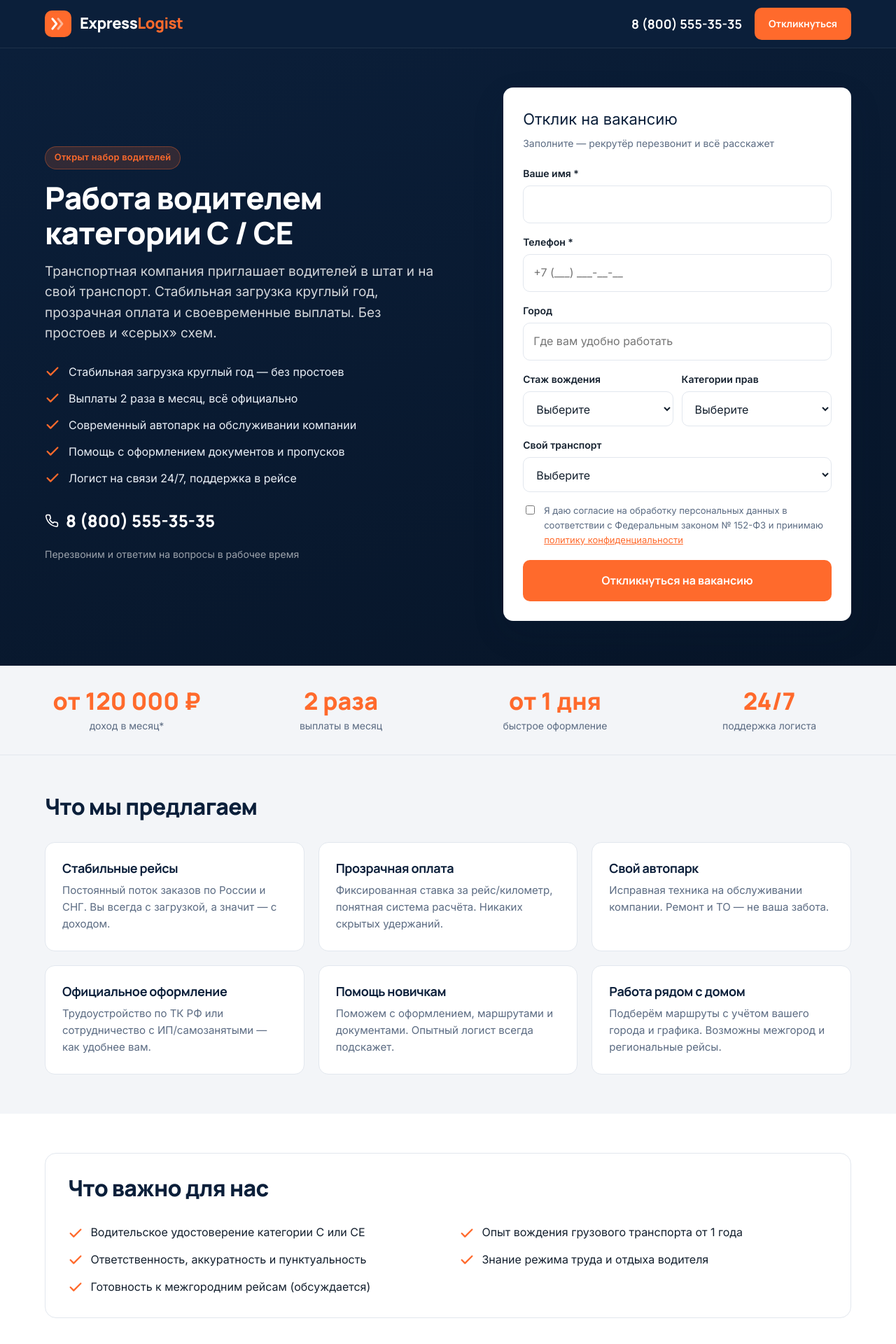
After one commit to grinvsevolod1-ctrl/SITE1-1, a PHP site: page /promo/rabota-voditelem/index.php in a window 1280 px wide. The commit adds this page. Shown: the top 1920 px of the page at 70% size. Run offline with PHP 8.4, Linux system fonts and the light colour scheme.

Commit message:
feat: add vacancy landing page styles and PHP template\n\nAdded new styles for vacancy landing page and created PHP template for vacancy offer landing page.

```diff
--- a/css/style.css
+++ b/css/style.css
@@ -315,7 +315,7 @@ h1, h2, h3, h4 { font-family: var(--font-head); font-weight: 800; line-height: 1
 .cta-band__text p { color: #B8C6D8; margin-top: 10px; }
 .cta-band__actions { position: relative; z-index: 1; display: flex; gap: 14px; flex-wrap: wrap; }
 
-/* ---------- Контент-страницы: layout с сайдбаром ---------- */
+/* ---------- Контент-с��раницы: layout с сайдбаром ---------- */
 .layout { display: grid; grid-template-columns: 260px 1fr; gap: 48px; align-items: start; }
 /* Часть страниц (документы, оферта, политика) обёрнута в .layout__main + .layout__aside.
    Раньше эти обёртки не имели правил, из-за чего контент попадал в узкую колонку 260px
@@ -687,6 +687,55 @@ table.data tr:last-child td { border-bottom: none; }
     .doc-item__action { width: 100%; }
 }
 
+/* ==================== ЛЕНДИНГ ВАКАНСИИ ==================== */
+.promo-badge {
+    display: inline-block;
+    font-size: .8rem;
+    font-weight: 600;
+    letter-spacing: .02em;
+    padding: .35rem .8rem;
+    margin-bottom: 1rem;
+    border-radius: 999px;
+    background: color-mix(in srgb, var(--accent) 16%, transparent);
+    color: var(--accent);
+    border: 1px solid color-mix(in srgb, var(--accent) 35%, transparent);
+}
+
+.vacancy-req {
+    background: var(--surface);
+    border: 1px solid var(--border);
+    border-radius: 16px;
+    padding: 2rem;
+}
+.vacancy-req__list {
+    list-style: none;
+    margin: 1.25rem 0 0;
+    padding: 0;
+    display: grid;
+    grid-template-columns: repeat(2, 1fr);
+    gap: .9rem 2rem;
+}
+.vacancy-req__list li {
+    display: flex;
+    align-items: flex-start;
+    gap: .65rem;
+    font-size: 1rem;
+    line-height: 1.5;
+    color: var(--ink);
+}
+.vacancy-req__list li svg { flex-shrink: 0; margin-top: .15rem; }
+
+.promo-seo__note {
+    font-size: .85rem;
+    color: var(--muted);
+    margin-top: 1rem;
+}
+
+@media (max-width: 720px) {
+    .vacancy-req { padding: 1.5rem; }
+    .vacancy-req__list { grid-template-columns: 1fr; gap: .8rem; }
+}
+
 /* Уважение к prefers-reduced-motion */
 @media (prefers-reduced-motion: reduce) {
     * { animation: none !important; transition: none !important; scroll-behavior: auto !important; }
--- /dev/null
+++ b/inc/promo-vacancy.php
@@ -0,0 +1,272 @@
+<?php
+/**
+ * Шаблон посадочной страницы под найм водителей (Яндекс.Директ / hh / Авито).
+ *
+ * Конверсионный лендинг вакансии: чёткий оффер по доходу, условия, требования,
+ * шаги трудоустройства и форма отклика (пишет в logs/leads.txt с пометкой
+ * [ВАКАНСИЯ ВОДИТЕЛЯ]).
+ *
+ * Страница-обёртка ДО подключения этого файла задаёт:
+ *   $pageTitle, $pageDescription, $pageUrl, $assetsPrefix, $extraHead — для head.php
+ *   $vacancy = [
+ *     'h1' => (string), 'sub' => (string),
+ *     'benefits' => (array) строк,
+ *     'income'   => (array) [['value'=>'','label'=>''], ...],
+ *     'offer'    => (array) [['title'=>'','text'=>''], ...],
+ *     'requirements' => (array) строк,
+ *     'steps'    => (array) [['title'=>'','text'=>''], ...],
+ *     'seo'      => (string) необязательный,
+ *   ];
+ *
+ * Требует уже подключённого config.php и head.php.
+ */
+
+$vacancy = $vacancy ?? [];
+$vBenefits = $vacancy['benefits']     ?? [];
+$vIncome   = $vacancy['income']       ?? [];
+$vOffer    = $vacancy['offer']        ?? [];
+$vReq      = $vacancy['requirements'] ?? [];
+$vSteps    = $vacancy['steps']        ?? [];
+
+require __DIR__ . '/head.php';
+?>
+<a class="skip-link" href="#form">Перейти к отклику</a>
+
+<header class="promo-header">
+    <div class="container promo-header__inner">
+        <a href="/" class="logo" aria-label="<?php echo e($siteName); ?> — на главную">
+            <svg class="logo__mark" width="38" height="38" viewBox="0 0 42 42" fill="none" aria-hidden="true">
+                <rect width="42" height="42" rx="11" fill="var(--accent)"/>
+                <path d="M12 13l6.5 8-6.5 8" fill="none" stroke="#fff" stroke-width="3.2" stroke-linecap="round" stroke-linejoin="round"/>
+                <path d="M21 13l6.5 8-6.5 8" fill="none" stroke="#fff" stroke-width="3.2" stroke-linecap="round" stroke-linejoin="round" opacity=".5"/>
+            </svg>
+            <span class="logo__text">Express<span>Logist</span></span>
+        </a>
+        <div class="promo-header__contact">
+            <a href="tel:<?php echo e($phoneHref); ?>" class="promo-header__phone"><?php echo e($phoneDisplay); ?></a>
+            <a href="#form" class="btn btn--accent btn--sm">Откликнуться</a>
+        </div>
+    </div>
+</header>
+
+<main id="main">
+    <!-- ГЕРОЙ: оффер вакансии + форма отклика -->
+    <section class="promo-hero promo-hero--vacancy">
+        <div class="container promo-hero__grid">
+            <div class="promo-hero__text">
+                <span class="promo-badge">Открыт набор водителей</span>
+                <h1 class="promo-hero__title"><?php echo e($vacancy['h1'] ?? 'Работа водителем в транспортной компании'); ?></h1>
+                <?php if (!empty($vacancy['sub'])): ?>
+                <p class="promo-hero__sub"><?php echo e($vacancy['sub']); ?></p>
+                <?php endif; ?>
+
+                <?php if ($vBenefits): ?>
+                <ul class="promo-benefits">
+                    <?php foreach ($vBenefits as $b): ?>
+                    <li>
+                        <svg width="22" height="22" viewBox="0 0 24 24" fill="none" aria-hidden="true"><path d="M20 6 9 17l-5-5" stroke="var(--accent)" stroke-width="2.5" stroke-linecap="round" stroke-linejoin="round"/></svg>
+                        <span><?php echo e($b); ?></span>
+                    </li>
+                    <?php endforeach; ?>
+                </ul>
+                <?php endif; ?>
+
+                <div class="promo-hero__cta">
+                    <a href="tel:<?php echo e($phoneHref); ?>" class="promo-hero__phone-big">
+                        <svg width="20" height="20" viewBox="0 0 24 24" fill="none" stroke="currentColor" stroke-width="2" stroke-linecap="round" stroke-linejoin="round" aria-hidden="true"><path d="M22 16.9v3a2 2 0 0 1-2.2 2 19.8 19.8 0 0 1-8.6-3.1 19.5 19.5 0 0 1-6-6A19.8 19.8 0 0 1 2.1 4.2 2 2 0 0 1 4.1 2h3a2 2 0 0 1 2 1.7c.1 1 .4 1.9.7 2.8a2 2 0 0 1-.5 2.1L8.1 9.9a16 16 0 0 0 6 6l1.3-1.3a2 2 0 0 1 2.1-.4c.9.3 1.8.6 2.8.7a2 2 0 0 1 1.7 2z"/></svg>
+                        <?php echo e($phoneDisplay); ?>
+                    </a>
+                    <span class="promo-hero__hours">Перезвоним и ответим на вопросы в рабочее время</span>
+                </div>
+            </div>
+
+            <!-- Форма отклика (пишет в logs/leads.txt с пометкой вакансии) -->
+            <div class="lead-card" id="form">
+                <p class="lead-card__title">Отклик на вакансию</p>
+                <p class="lead-card__note">Заполните — рекрутёр перезвонит и всё расскажет</p>
+                <form id="lead-form" action="/send.php" method="post" novalidate>
+                    <input type="hidden" name="form_type" value="vacancy">
+                    <div class="hp-field" aria-hidden="true">
+                        <label for="f-website">Не заполняйте это поле</label>
+                        <input type="text" id="f-website" name="website" tabindex="-1" autocomplete="off">
+                    </div>
+                    <div class="field">
+                        <label class="field__label" for="f-name">Ваше имя *</label>
+                        <input class="input" type="text" id="f-name" name="name" autocomplete="name" required>
+                        <div class="field__error" data-error="name"></div>
+                    </div>
+                    <div class="field">
+                        <label class="field__label" for="f-phone">Телефон *</label>
+                        <input class="input" type="tel" id="f-phone" name="phone" placeholder="+7 (___) ___-__-__" autocomplete="tel" required>
+                        <div class="field__error" data-error="phone"></div>
+                    </div>
+                    <div class="field">
+                        <label class="field__label" for="f-city">Город</label>
+                        <input class="input" type="text" id="f-city" name="city" placeholder="Где вам удобно работать">
+                    </div>
+                    <div class="field">
+                        <div class="field__row">
+                            <div>
+                                <label class="field__label" for="f-experience">Стаж вождения</label>
+                                <select class="select" id="f-experience" name="experience">
+                                    <option value="">Выберите</option>
+                                    <option value="Без опыта">Без опыта</option>
+                                    <option value="до 1 года">до 1 года</option>
+                                    <option value="1–3 года">1–3 года</option>
+                                    <option value="3–5 лет">3–5 лет</option>
+                                    <option value="более 5 лет">более 5 лет</option>
+                                </select>
+                            </div>
+                            <div>
+                                <label class="field__label" for="f-category">Категории прав</label>
+                                <select class="select" id="f-category" name="category">
+                                    <option value="">Выберите</option>
+                                    <option value="B">B</option>
+                                    <option value="B, C">B, C</option>
+                                    <option value="C">C</option>
+                                    <option value="C, E (CE)">C, E (CE)</option>
+                                    <option value="Все категории">Все категории</option>
+                                </select>
+                            </div>
+                        </div>
+                    </div>
+                    <div class="field">
+                        <label class="field__label" for="f-vehicle">Свой транспорт</label>
+                        <select class="select" id="f-vehicle" name="vehicle">
+                            <option value="">Выберите</option>
+                            <option value="Свой тягач / фура">Свой тягач / фура</option>
+                            <option value="Своя газель / до 5 т">Своя газель / до 5 т</option>
+                            <option value="Без своего авто — на автопарк компании">Без своего авто — на автопарк компании</option>
+                        </select>
+                    </div>
+                    <label class="consent">
+                        <input type="checkbox" name="agree" value="1" required>
+                        <span>Я даю согласие на обработку персональных данных в соответствии с Федеральным законом №&nbsp;152-ФЗ и принимаю <a href="/politika-konfidencialnosti/">политику конфиденциальности</a></span>
+                    </label>
+                    <div class="field__error" data-error="agree"></div>
+                    <button type="submit" class="btn btn--accent btn--block">Откликнуться на вакансию</button>
+                    <div class="form-status" role="status" aria-live="polite"></div>
+                </form>
+            </div>
+        </div>
+    </section>
+
+    <!-- ДОХОД И ВЫПЛАТЫ -->
+    <?php if ($vIncome): ?>
+    <section class="promo-strip">
+        <div class="container promo-strip__grid">
+            <?php foreach ($vIncome as $s): ?>
+            <div class="promo-strip__item">
+                <span class="promo-strip__value"><?php echo e($s['value']); ?></span>
+                <span class="promo-strip__label"><?php echo e($s['label']); ?></span>
+            </div>
+            <?php endforeach; ?>
+        </div>
+    </section>
+    <?php endif; ?>
+
+    <!-- ЧТО ПРЕДЛАГАЕМ -->
+    <?php if ($vOffer): ?>
+    <section class="section section--tight promo-adv-wrap">
+        <div class="container">
+            <h2 class="promo-h2">Что мы предлагаем</h2>
+            <div class="promo-adv">
+                <?php foreach ($vOffer as $a): ?>
+                <div class="promo-adv__card">
+                    <h3 class="promo-adv__title"><?php echo e($a['title']); ?></h3>
+                    <p class="promo-adv__text"><?php echo e($a['text']); ?></p>
+                </div>
+                <?php endforeach; ?>
+            </div>
+        </div>
+    </section>
+    <?php endif; ?>
+
+    <!-- ТРЕБОВАНИЯ -->
+    <?php if ($vReq): ?>
+    <section class="section section--tight">
+        <div class="container">
+            <div class="vacancy-req">
+                <h2 class="promo-h2">Что важно для нас</h2>
+                <ul class="vacancy-req__list">
+                    <?php foreach ($vReq as $r): ?>
+                    <li>
+                        <svg width="22" height="22" viewBox="0 0 24 24" fill="none" aria-hidden="true"><path d="M20 6 9 17l-5-5" stroke="var(--accent)" stroke-width="2.5" stroke-linecap="round" stroke-linejoin="round"/></svg>
+                        <span><?php echo e($r); ?></span>
+                    </li>
+                    <?php endforeach; ?>
+                </ul>
+            </div>
+        </div>
+    </section>
+    <?php endif; ?>
+
+    <!-- КАК УСТРОИТЬСЯ -->
+    <?php if ($vSteps): ?>
+    <section class="section section--tight">
+        <div class="container">
+            <h2 class="promo-h2">Как устроиться</h2>
+            <div class="promo-steps">
+                <?php foreach ($vSteps as $i => $st): ?>
+                <div class="promo-step">
+                    <span class="promo-step__num"><?php echo $i + 1; ?></span>
+                    <h3 class="promo-step__title"><?php echo e($st['title']); ?></h3>
+                    <p class="promo-step__text"><?php echo e($st['text']); ?></p>
+                </div>
+                <?php endforeach; ?>
+            </div>
+        </div>
+    </section>
+    <?php endif; ?>
+
+    <!-- ФИНАЛЬНЫЙ CTA -->
+    <section class="promo-final">
+        <div class="container promo-final__inner">
+            <div>
+                <h2 class="promo-final__title">Готовы выйти на маршрут?</h2>
+                <p class="promo-final__text">Оставьте отклик — рекрутёр перезвонит, ответит на вопросы и пригласит на оформление.</p>
+            </div>
+            <div class="promo-final__actions">
+                <a href="#form" class="btn btn--accent">Откликнуться</a>
+                <a href="tel:<?php echo e($phoneHref); ?>" class="btn btn--ghost"><?php echo e($phoneDisplay); ?></a>
+            </div>
+        </div>
+    </section>
+
+    <?php if (!empty($vacancy['seo'])): ?>
+    <section class="section section--tight">
+        <div class="container">
+            <div class="promo-seo"><?php echo $vacancy['seo']; ?></div>
+        </div>
+    </section>
+    <?php endif; ?>
+</main>
+
+<footer class="promo-footer">
+    <div class="container promo-footer__inner">
+        <div class="promo-footer__col">
+            <span class="promo-footer__brand">Express<span>Logist</span></span>
+            <p class="promo-footer__slogan"><?php echo e($siteSlogan); ?></p>
+        </div>
+        <div class="promo-footer__col">
+            <a href="tel:<?php echo e($phoneHref); ?>" class="promo-footer__link"><?php echo e($phoneDisplay); ?></a>
+            <a href="mailto:<?php echo e($email); ?>" class="promo-footer__link"><?php echo e($email); ?></a>
+            <a href="/politika-konfidencialnosti/" class="promo-footer__link">Политика конфиденциальности</a>
+        </div>
+    </div>
+    <div class="promo-footer__legal container">
+        <?php
+        $legalBits = [];
+        if (!empty($legal['name']))      { $legalBits[] = e($legal['name']); }
+        if (!empty($legal['inn']))       { $legalBits[] = 'ИНН ' . e($legal['inn']); }
+        if (!empty($legal['ogrn']))      { $legalBits[] = 'ОГРН ' . e($legal['ogrn']); }
+        if (!empty($legal['legalAddr'])) { $legalBits[] = e($legal['legalAddr']); }
+        echo $legalBits ? implode(' · ', $legalBits) : e($siteName);
+        ?>
+        <span class="promo-footer__year">© <?php echo date('Y'); ?></span>
+    </div>
+</footer>
+
+    <script src="<?php echo asset('js/script.js', $assetsPrefix); ?>" defer></script>
+</body>
+</html>
--- /dev/null
+++ b/promo/rabota-voditelem/index.php
@@ -0,0 +1,61 @@
+<?php
+/**
+ * Промо-лендинг под найм: работа водителем категории C/CE.
+ * Конверсионный лендинг вакансии, закрыт от индексации.
+ */
+
+require __DIR__ . '/../../inc/config.php';
+
+$pageTitle       = 'Работа водителем C/CE — стабильные рейсы и выплаты 2 раза в месяц | ' . $siteName;
+$pageDescription = 'Транспортная компания ' . $siteName . ' приглашает водителей категорий C/CE. Свой автопарк, стабильная загрузка, выплаты 2 раза в месяц, помощь с оформлением. Оставьте отклик.';
+$pageUrl         = '/promo/rabota-voditelem/';
+$assetsPrefix    = '../../';
+$extraHead       = '<meta name="robots" content="noindex, follow">';
+
+$vacancy = [
+    'h1'  => 'Работа водителем категории C / CE',
+    'sub' => 'Транспортная компания приглашает водителей в штат и на свой транспорт. Стабильная загрузка круглый год, прозрачная оплата и своевременные выплаты. Без простоев и «серых» схем.',
+    'benefits' => [
+        'Стабильная загрузка круглый год — без простоев',
+        'Выплаты 2 раза в месяц, всё официально',
+        'Современный автопарк на обслуживании компании',
+        'Помощь с оформлением документов и пропусков',
+        'Логист на связи 24/7, поддержка в рейсе',
+    ],
+    'income' => [
+        ['value' => 'от 120 000 ₽', 'label' => 'доход в месяц*'],
+        ['value' => '2 раза',       'label' => 'выплаты в месяц'],
+        ['value' => 'от 1 дня',     'label' => 'быстрое оформление'],
+        ['value' => '24/7',         'label' => 'поддержка логиста'],
+    ],
+    'offer' => [
+        ['title' => 'Стабильные рейсы',        'text' => 'Постоянный поток заказов по России и СНГ. Вы всегда с загрузкой, а значит — с доходом.'],
+        ['title' => 'Прозрачная оплата',       'text' => 'Фиксированная ставка за рейс/километр, понятная система расчёта. Никаких скрытых удержаний.'],
+        ['title' => 'Свой автопарк',           'text' => 'Исправная техника на обслуживании компании. Ремонт и ТО — не ваша забота.'],
+        ['title' => 'Официальное оформление',  'text' => 'Трудоустройство по ТК РФ или сотрудничество с ИП/самозанятыми — как удобнее вам.'],
+        ['title' => 'Помощь новичкам',         'text' => 'Поможем с оформлением, маршрутами и документами. Опытный логист всегда подскажет.'],
+        ['title' => 'Работа рядом с домом',    'text' => 'Подберём маршруты с учётом вашего города и графика. Возможны межгород и региональные рейсы.'],
+    ],
+    'requirements' => [
+        'Водительское удостоверение категории C или CE',
+        'Опыт вождения грузового транспорта от 1 года',
+        'Ответственность, аккуратность и пунктуальность',
+        'Знание режима труда и отдыха водителя',
+        'Готовность к межгородним рейсам (обсуждается)',
+    ],
+    'steps' => [
+        ['title' => 'Оставляете отклик',  'text' => 'Заполняете короткую форму — рекрутёр перезванивает и отвечает на вопросы.'],
+        ['title' => 'Собеседование',      'text' => 'Короткое интервью по телефону или в офисе. Обсуждаем условия и график.'],
+        ['title' => 'Оформление',         'text' => 'Оформляем документы за 1–2 дня. Помогаем со всем необходимым.'],
+        ['title' => 'Первый рейс',        'text' => 'Получаете маршрут, транспорт и поддержку логиста — выходите на линию.'],
+    ],
+    'seo' => '<p>' . e($siteName) . ' приглашает на работу водителей категорий C и CE для перевозки грузов по России '
+           . 'и странам СНГ. Мы предлагаем стабильную загрузку без простоев, своевременные выплаты два раза в месяц, '
+           . 'современный автопарк на обслуживании компании и поддержку логиста на всех этапах рейса. '
+           . 'Рассмотрим кандидатов как со своим транспортом, так и для работы на автопарке компании. '
+           . 'Чтобы откликнуться — заполните форму или позвоните по телефону ' . e($phoneDisplay) . '.</p>'
+           . '<p class="promo-seo__note">* Указанный уровень дохода зависит от количества рейсов, направления '
+           . 'и формата сотрудничества и не является гарантированным. Точные условия обсуждаются на собеседовании.</p>',
+];
+
+require __DIR__ . '/../../inc/promo-vacancy.php';
```
Also changed, not shown: send.php (+22 -0 lines).
